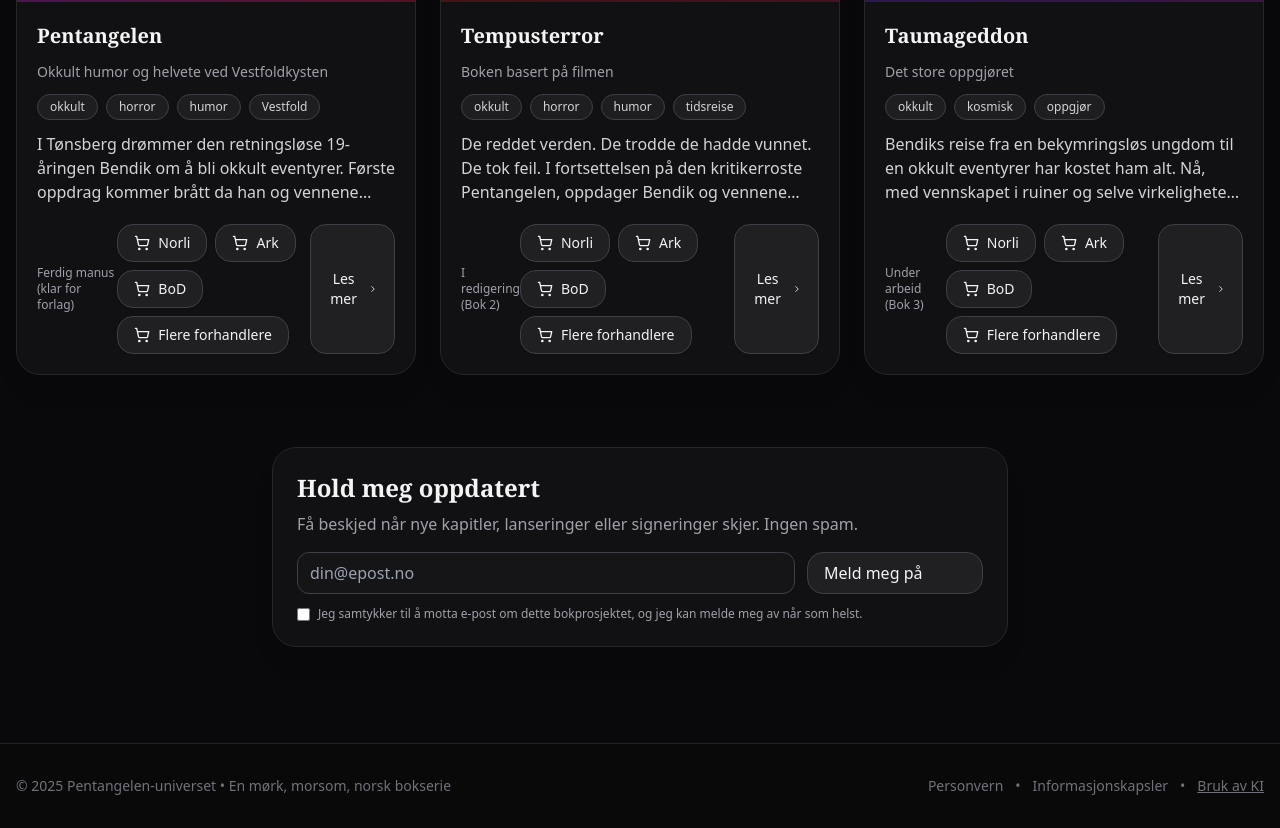
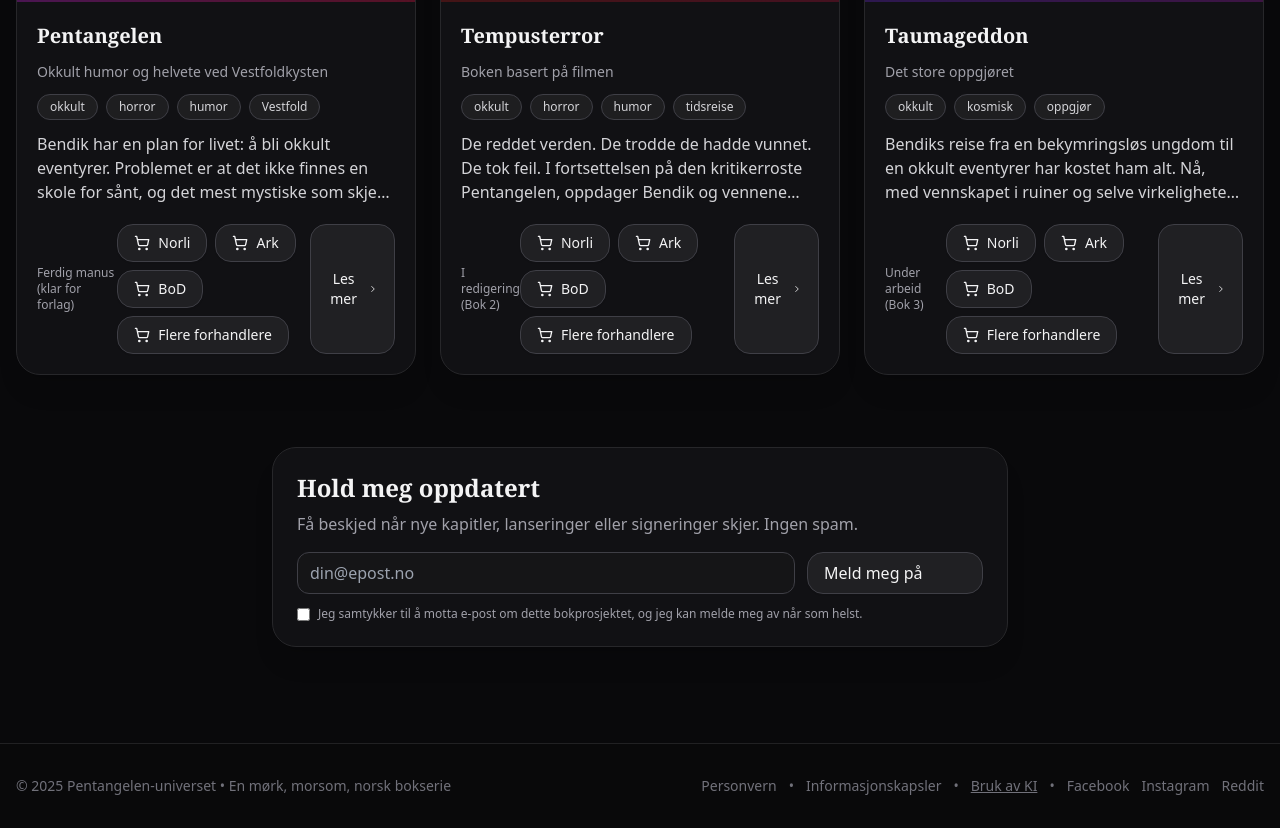
Before and after one commit to TorbenHR/pentangelen-site, a React (Vite) app: page / in a window 1280 px wide. Shown: the part 780-1608 px from the top of the page. Built offline with nearby package versions, Linux system fonts and the light colour scheme.

Commit message:
Legg til dummy Facebook, Instagram og Reddit-lenker i footeren

```diff
--- a/src/App.jsx
+++ b/src/App.jsx
@@ -224,7 +224,7 @@ const BOOKS = [
     tags: ["okkult", "horror", "humor", "Vestfold"],
     gradient: "from-indigo-700/50 via-fuchsia-700/40 to-rose-700/40",
     blurb:
-      "I Tønsberg drømmer den retningsløse 19-åringen Bendik om å bli okkult eventyrer. Første oppdrag kommer brått da han og vennene snubler over en fylkesomfattende konspirasjon som involverer en udødelig nazist, en magiker med tvilsomme kjendiskontakter, og et eldgammelt ritual som ser ut til å drives av dårlig gatekjøkkenmat. Nå må de redde Vestfold fra å bli helvetes forgård.",
+      "Bendik har en plan for livet: å bli okkult eventyrer. Problemet er at det ikke finnes en skole for sånt, og det mest mystiske som skjer i Tønsberg er at det er noen som har agurkmiks på bensinstasjonspølsa. Men alt endrer seg den dagen han og kompisen Robban prøver å hjelpe en eksentrisk magiker som kan ha satt fyr på en leilighet. Plutselig er de Norges mest ukvalifiserte men dyktige etterforskere, jaktet av en udødelig nazisekt og skapninger som har krøpet ut av lokalhistorien. Pentangelen er en mørk, blodig og hysterisk morsom reise inn i Vestfolds hemmelige underverden, der den største trusselen kanskje ikke er glemte guder eller zombie-nazister, men dine egne dårlige ideer.",
     details: [
       { icon: MapPin, label: "Sted", value: "Tønsbergs mørke side" },
       { icon: Ghost, label: "Antagonist", value: "En 105 år gammel nasist og inkarnat" },
@@ -798,17 +798,15 @@ function Footer() {
           &copy; {new Date().getFullYear()} Pentangelen-universet &bull; En mørk, morsom, norsk bokserie
         </div>
         <div className="flex items-center gap-3 text-sm text-zinc-500">
-          <a className="hover:text-zinc-300" href="#">
-            Personvern
-          </a>
+          <a className="hover:text-zinc-300" href="#">Personvern</a>
           <span>&bull;</span>
-          <a className="hover:text-zinc-300" href="#">
-            Informasjonskapsler
-          </a>
+          <a className="hover:text-zinc-300" href="#">Informasjonskapsler</a>
           <span>&bull;</span>
-          <button className="hover:text-zinc-300 underline" onClick={() => setShowAIPopup(true)}>
-            Bruk av KI
-          </button>
+          <button className="hover:text-zinc-300 underline" onClick={() => setShowAIPopup(true)}>Bruk av KI</button>
+          <span>&bull;</span>
+          <a className="hover:text-blue-400" href="https://facebook.com" target="_blank" rel="noopener noreferrer">Facebook</a>
+          <a className="hover:text-pink-400" href="https://instagram.com" target="_blank" rel="noopener noreferrer">Instagram</a>
+          <a className="hover:text-orange-400" href="https://reddit.com" target="_blank" rel="noopener noreferrer">Reddit</a>
         </div>
       </div>
       {showAIPopup && (
```
